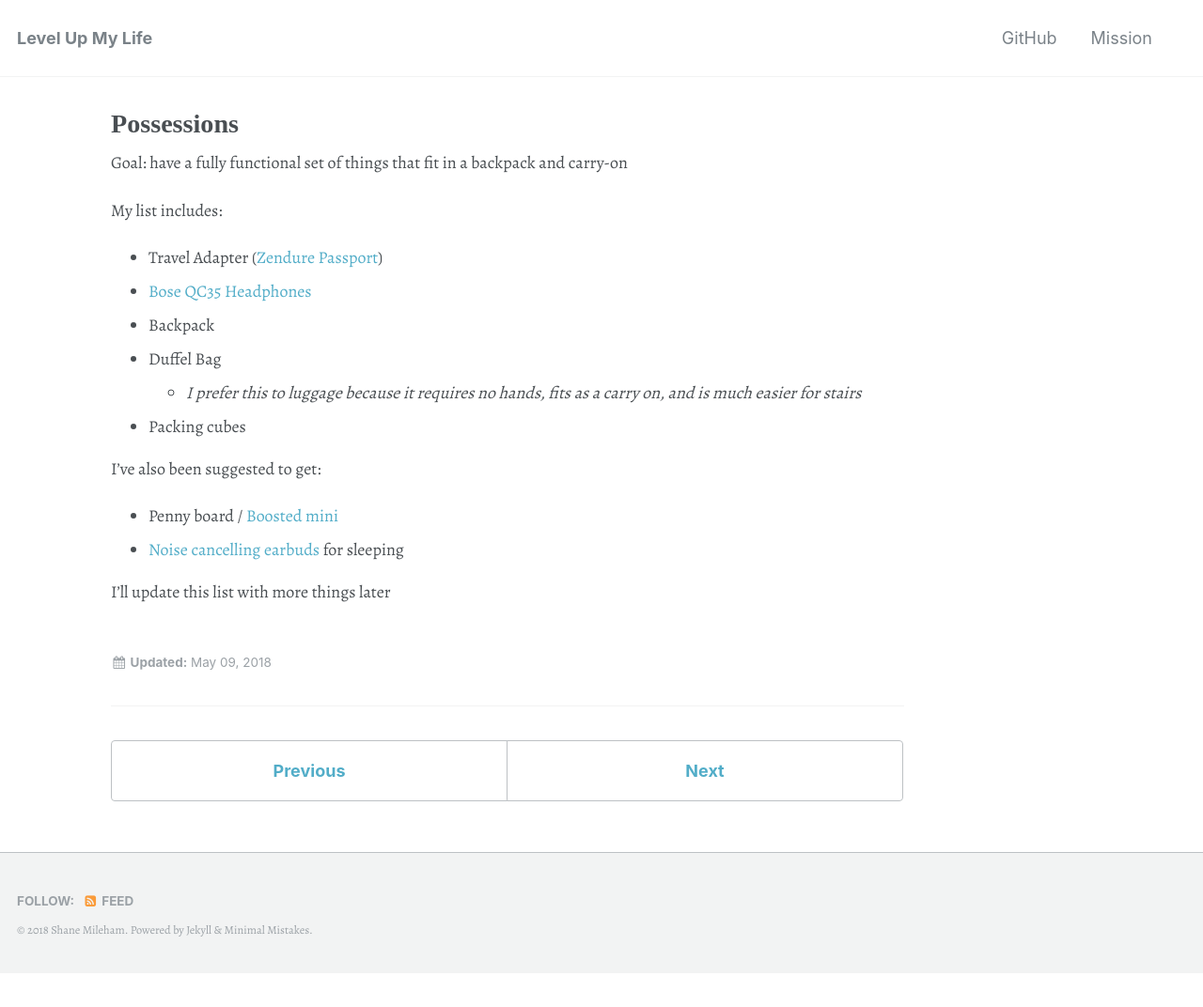
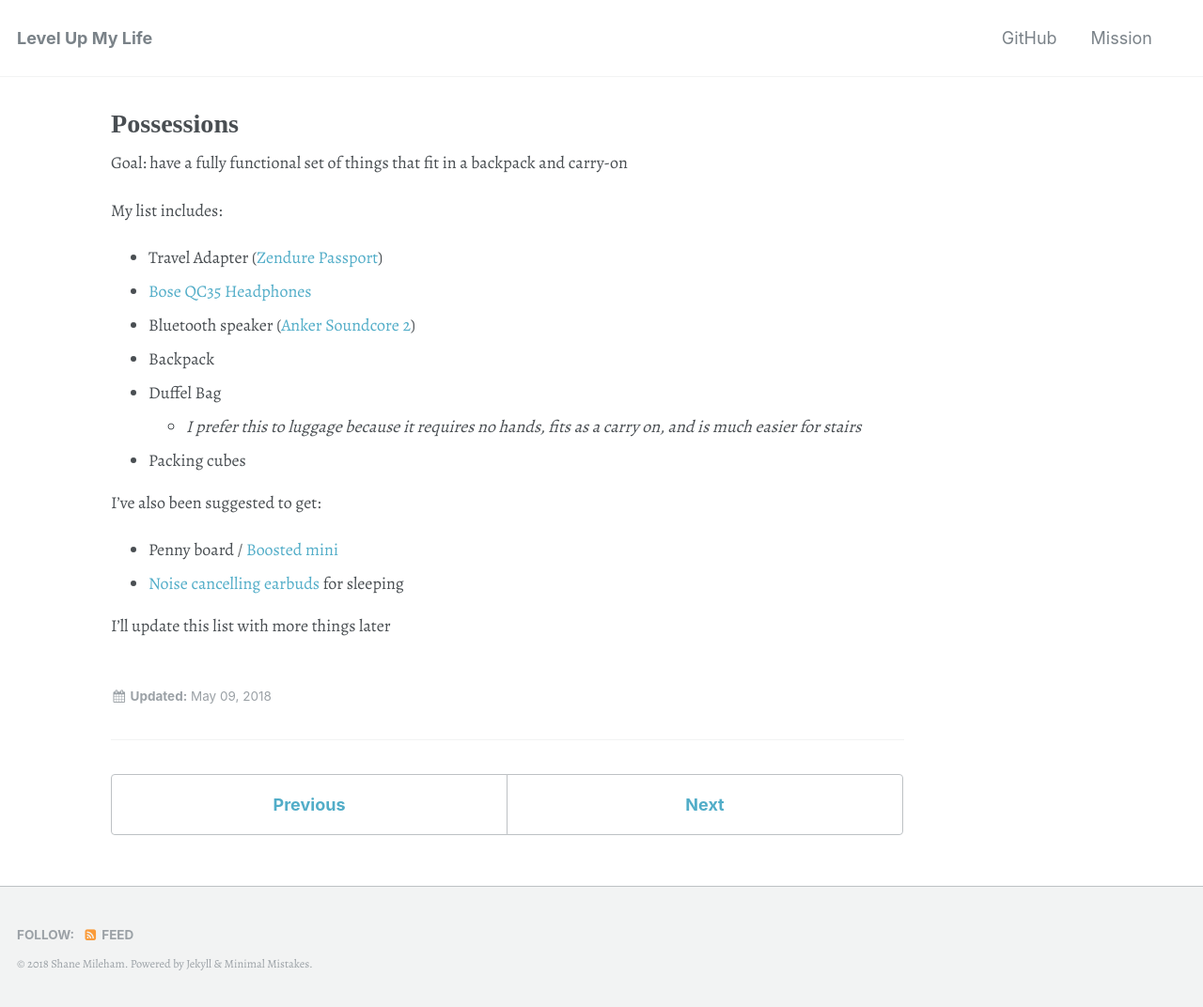
Before and after one commit to shanemileham/levelupmylife, a Jekyll site: the page built from _content/travel/possessions.md, in a window 1280 px wide. Shown: the whole page at 94% size. Built offline with Jekyll 4.4.1, drawn with Linux system fonts in a browser that asks for light colours; some web fonts are replaced; comment, search, counter and statistics services are not loaded; before the commit the page ends 1036 px from its top, so only the background shows below that.

Commit message:
Possessions += bluetooth speaker

```diff
--- a/_content/travel/possessions.md
+++ b/_content/travel/possessions.md
@@ -8,6 +8,7 @@ My list includes:
 
 - Travel Adapter ([Zendure Passport](https://zendure.com/products/passport-global-travel-adapter-with-auto-resetting-fuse-black))
 - [Bose QC35 Headphones](https://www.bose.com/en_us/products/headphones/over_ear_headphones/quietcomfort-35-wireless-ii.html)
+- Bluetooth speaker ([Anker Soundcore 2](https://www.amazon.com/Anker-Soundcore-Bluetooth-Exclusive-Water-Resistant/dp/B01MTB55WH/))
 - Backpack
 - Duffel Bag
   - _I prefer this to luggage because it requires no hands, fits as a carry on, and is much easier for stairs_
```
